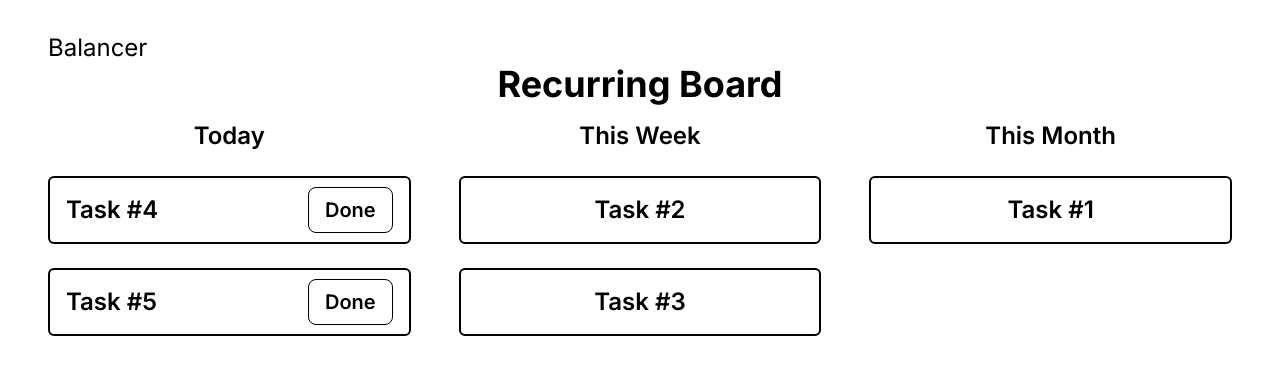
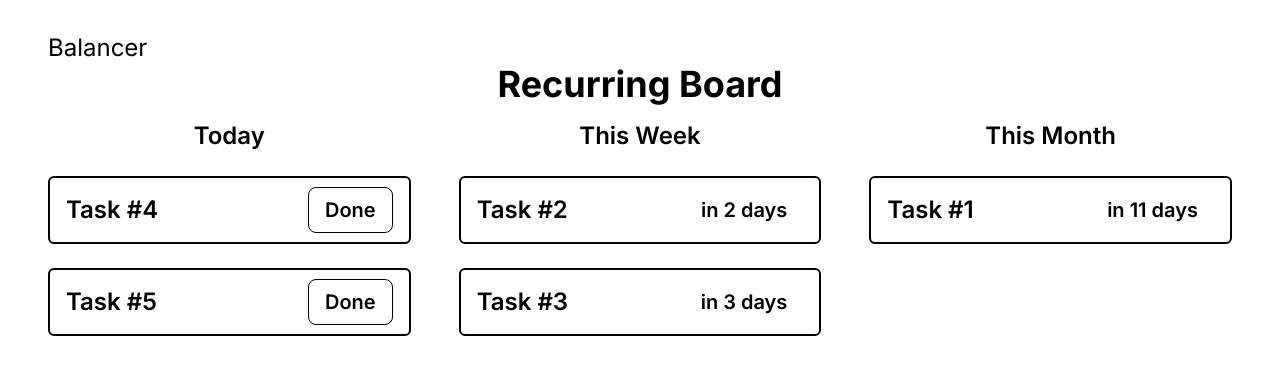
Before and after one commit to twarep/balancer, a Next.js app: page /recurring in a window 1280 px wide. Shown: the top 374 px of the page. Built offline with nearby package versions, Linux system fonts and the light colour scheme.

Commit message:
recurring board data display

```diff
--- a/src/app/recurring/page.tsx
+++ b/src/app/recurring/page.tsx
@@ -17,16 +17,19 @@ export default function Page() {
           </div>
         </div>
         <div className="text-2xl font-semibold text-center px-6">This Week
-          <div className="my-6 flex-col border-2 border-black rounded-md">
+          <div className="my-6 flex flex-row items-center justify-between border-2 border-black rounded-md">
             <p className="text-2xl p-4">Task #2</p>
+            <p className="text-xl mx-4 px-4 py-2">in 2 days</p>
           </div>
-          <div className="my-6 flex-col border-2 border-black rounded-md">
+          <div className="my-6 flex flex-row items-center justify-between border-2 border-black rounded-md">
             <p className="text-2xl p-4">Task #3</p>
+            <p className="text-xl mx-4 px-4 py-2">in 3 days</p>
           </div>
         </div>
         <div className="text-2xl font-semibold text-center px-6">This Month
-          <div className="my-6 flex-col border-2 border-black rounded-md">
+          <div className="my-6 flex flex-row items-center justify-between border-2 border-black rounded-md">
             <p className="text-2xl p-4">Task #1</p>
+            <p className="text-xl mx-4 px-4 py-2">in 11 days</p>
           </div>
         </div>
       </div>
```
